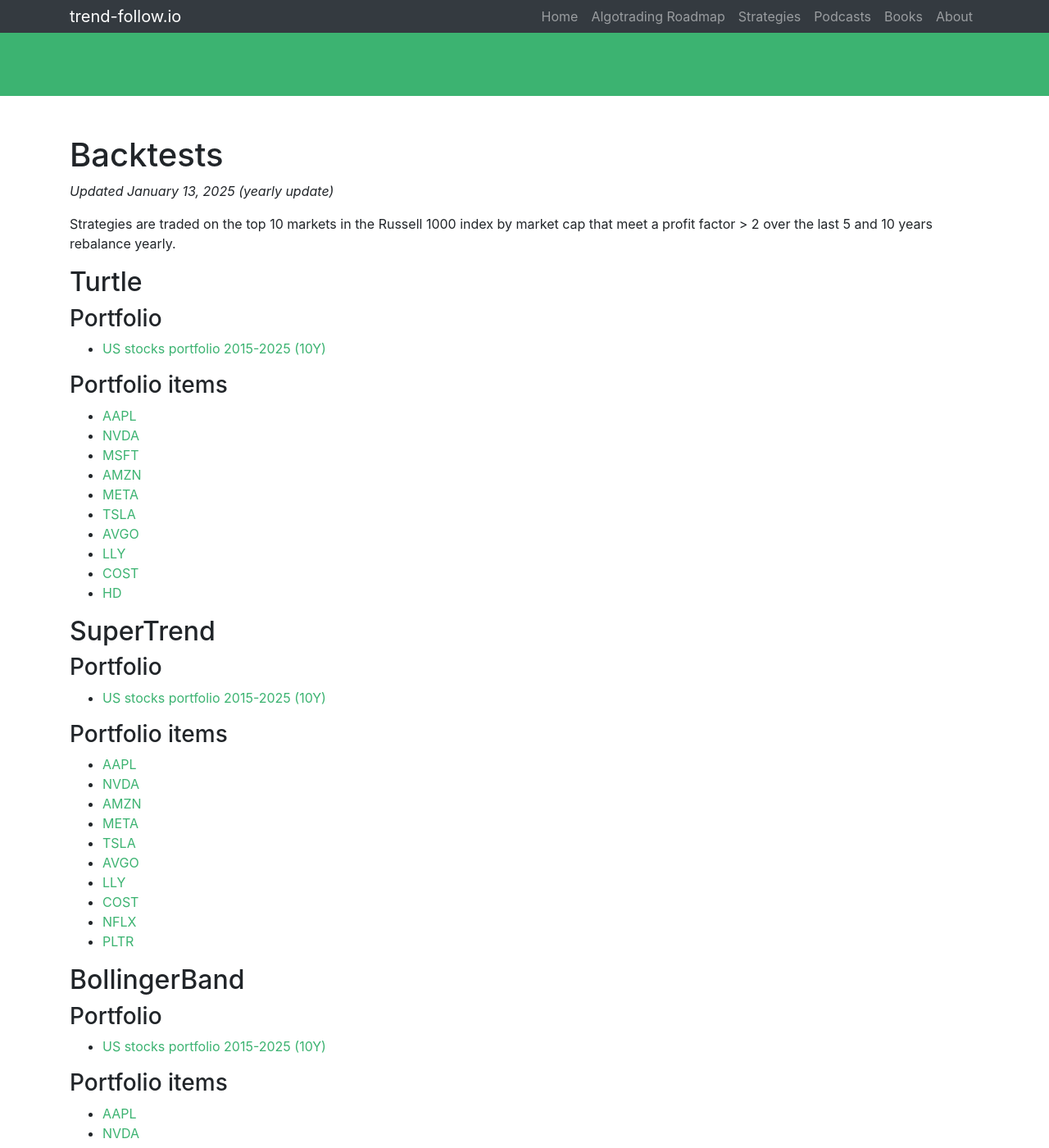
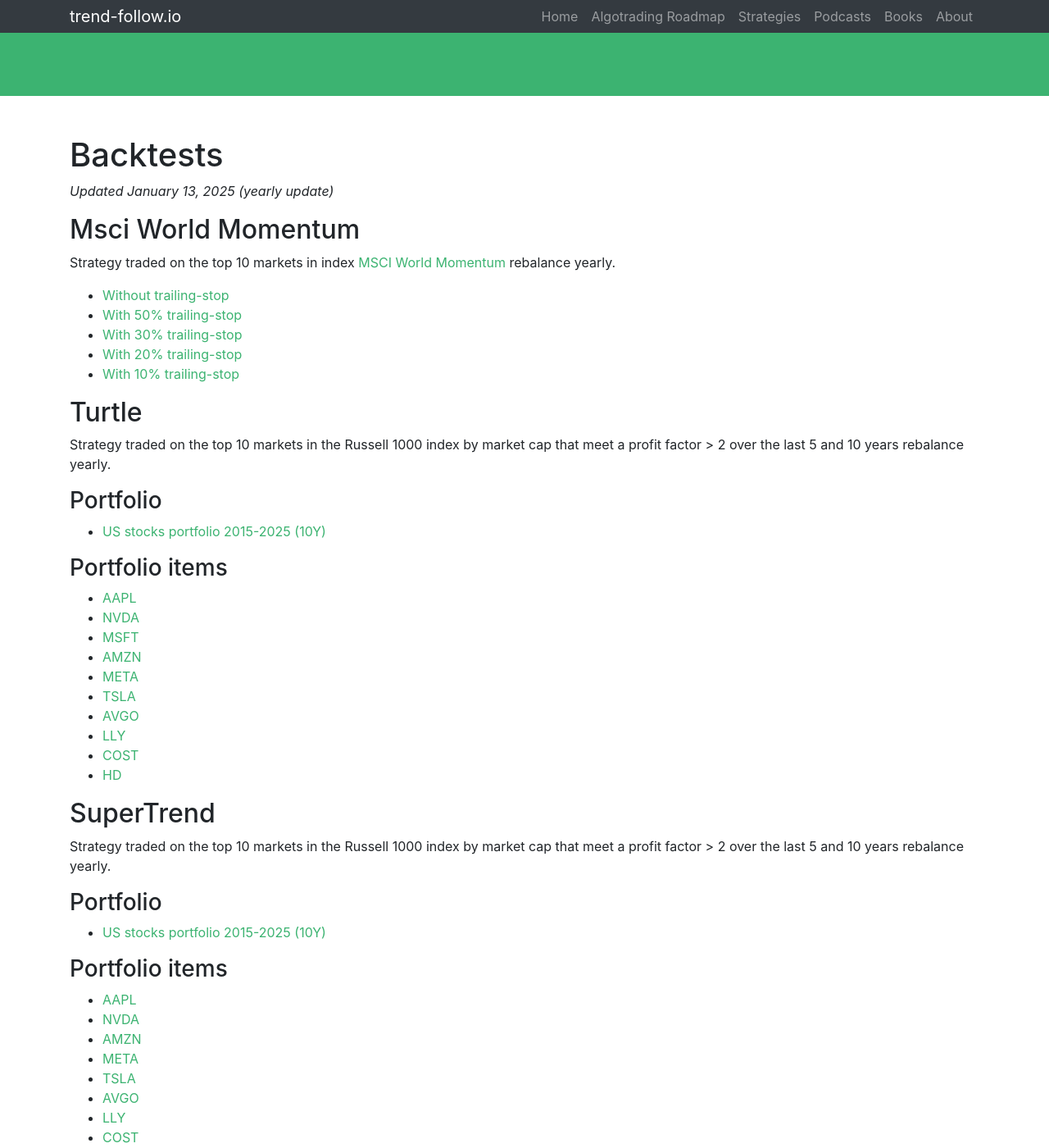
Before and after one commit to GeorgeFreelanceDeveloper/trend-follow.io, a Jekyll site: the page built from docs/_pages/backtests.md, in a window 1280 px wide and 1400 px high, scrolled down 250 px. Shown: the whole window at 82% size. Built offline with Jekyll 4.4.1, drawn with Linux system fonts in a browser that asks for light colours; some of the changed text lies outside the part shown.

Commit message:
[Strategy][QuantConnect] Msci World Momentum strategy
- strategy
- web
- backtests

```diff
--- a/docs/_pages/backtests.md
+++ b/docs/_pages/backtests.md
@@ -7,9 +7,19 @@ permalink: /backtests/
 # Backtests
 _Updated January 13, 2025 (yearly update)_
 
-Strategies are traded on the top 10 markets in the Russell 1000 index by market cap that meet a profit factor > 2 over the last 5 and 10 years rebalance yearly.
+
+## Msci World Momentum
+Strategy traded on the top 10 markets in index [MSCI World Momentum](https://www.msci.com/indexes/index/703755) rebalance yearly.
+
+* [Without trailing-stop](https://www.quantconnect.com/reports/3af342d6d886fd0c68562b19970d1778)
+* [With 50% trailing-stop](https://www.quantconnect.com/reports/60b0165d5ca4c6f9a05bbf863f20436c)
+* [With 30% trailing-stop](https://www.quantconnect.com/reports/07ea7beac886cef1e3b826303eee59eb)
+* [With 20% trailing-stop](https://www.quantconnect.com/reports/90f1d3ae4de628be8d82670ac4740fa9)
+* [With 10% trailing-stop](https://www.quantconnect.com/reports/d91d1a370d36391a9997a4ca4b5d5a9d)
 
 ## Turtle
+Strategy traded on the top 10 markets in the Russell 1000 index by market cap that meet a profit factor > 2 over the last 5 and 10 years rebalance yearly.
+
 ### Portfolio
 * [US stocks portfolio 2015-2025 (10Y)](https://www.quantconnect.com/reports/b8b89391c78d272d77e2b14f2d193082)
 
@@ -27,6 +37,8 @@ Strategies are traded on the top 10 markets in the Russell 1000 index by market
 
 
 ## SuperTrend
+Strategy traded on the top 10 markets in the Russell 1000 index by market cap that meet a profit factor > 2 over the last 5 and 10 years rebalance yearly.
+
 ### Portfolio
 * [US stocks portfolio 2015-2025 (10Y)](https://www.quantconnect.com/reports/390450abe06606b5a6f62dca92ad95f3)
 
@@ -43,6 +55,8 @@ Strategies are traded on the top 10 markets in the Russell 1000 index by market
 * [PLTR](https://www.quantconnect.com/reports/7cbb91061731565a47a946cf87593000)
 
 ## BollingerBand
+Strategy traded on the top 10 markets in the Russell 1000 index by market cap that meet a profit factor > 2 over the last 5 and 10 years rebalance yearly.
+
 ### Portfolio
 * [US stocks portfolio 2015-2025 (10Y)](https://www.quantconnect.com/reports/b243ae712a34c64a0cc7fc55f13373fb)
 
@@ -59,6 +73,8 @@ Strategies are traded on the top 10 markets in the Russell 1000 index by market
 * [ANET](https://www.quantconnect.com/reports/8cc8cbb9b3079b43990fef07fa98963b)
 
 ## KeltnerChannel
+Strategy traded on the top 10 markets in the Russell 1000 index by market cap that meet a profit factor > 2 over the last 5 and 10 years rebalance yearly.
+
 ### Portfolio
 * [US stocks portfolio 2015-2025 (10Y)](https://www.quantconnect.com/reports/218f349166f83c4e11892eb3af01a2bf)
 
```
Also changed, not shown: docs/_pages/strategies/pages/msci-world-momentum-strategy.md (added, +69 -0 lines), docs/_pages/strategies/strategies.md (+1 -0 lines), strategies/trend-follow/MsciWorldMomentum/README.md (added), 2 other files.
